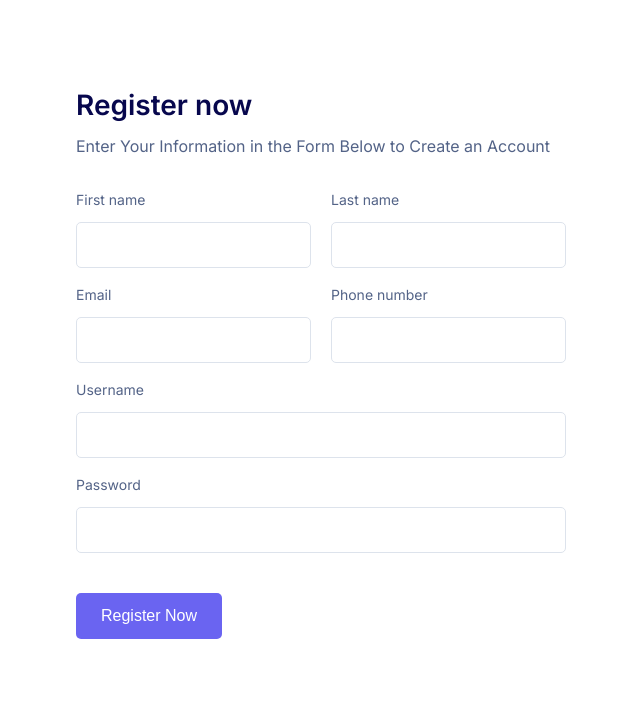
After one commit to morganweltzer/project2, a PHP site: page /editprofile.php in a window 1280 px wide. The commit adds this page. Shown: the top 726 px of the page, without its empty margins (319-959 px from the left). Run offline with PHP 8.4, Linux system fonts and the light colour scheme.

Commit message:
added css

```diff
--- /dev/null
+++ b/editprofile.php
@@ -0,0 +1,99 @@
+<!DOCTYPE html>
+<html lang="en">
+<head>
+  <meta charset="utf-8">
+  <link rel="stylesheet" href="style.css">
+  <title>WAPH-Login page</title>
+</head>
+<body>
+
+<div class="formbold-main-wrapper">
+  <div class="formbold-form-wrapper">
+    <form action="addnewuser.php" method="POST">
+      <div class="formbold-form-title">
+        <h2 class="">Register now</h2>
+        <p>
+          Enter Your Information in the Form Below to Create an Account
+        </p>
+      </div>
+
+      <div class="formbold-input-flex">
+        <div>
+          <label for="firstname" class="formbold-form-label">
+            First name
+          </label>
+          <input
+            type="text"
+            name="firstname"
+            id="firstname"
+            class="formbold-form-input"
+            required
+          />
+        </div>
+        <div>
+          <label for="lastname" class="formbold-form-label"> Last name </label>
+          <input
+            type="text"
+            name="lastname"
+            id="lastname"
+            class="formbold-form-input"
+            required
+          />
+        </div>
+      </div>
+
+      <div class="formbold-input-flex">
+        <div>
+          <label for="email" class="formbold-form-label"> Email </label>
+          <input
+            type="email"
+            name="email"
+            id="email"
+            class="formbold-form-input"
+            required
+          />
+        </div>
+        <div>
+          <label for="phone" class="formbold-form-label"> Phone number </label>
+          <input
+            type="text"
+            name="phone"
+            id="phone"
+            class="formbold-form-input"
+            required
+          />
+        </div>
+      </div>
+
+      <div class="formbold-mb-3">
+        <label for="username" class="formbold-form-label">
+          Username
+        </label>
+        <input
+          type="text"
+          name="username"
+          id="username"
+          class="formbold-form-input"
+          required
+        />
+      </div>
+
+      <div class="formbold-mb-3">
+        <label for="password" class="formbold-form-label">
+          Password
+        </label>
+        <input
+          type="password"
+          name="password"
+          id="password"
+          class="formbold-form-input"
+          required
+        />
+      </div>
+      <button class="formbold-btn">Register Now</button>
+    </form>
+  </div>
+</div>
+
+</body>
+</html>
```
Also changed, not shown: addnewuser.php (+3 -15 lines), welcome.php (added, +49 -0 lines).
